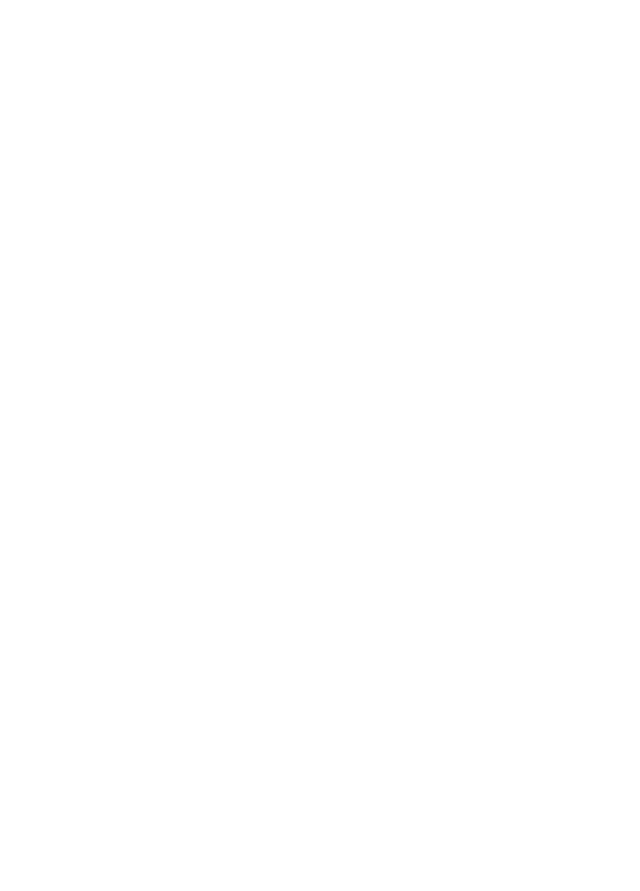
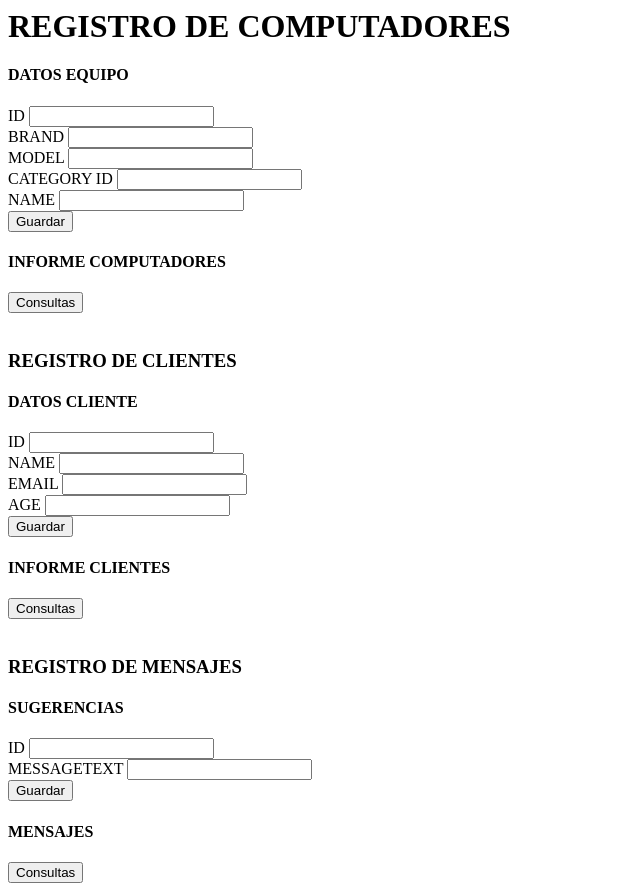
Before and after one commit to carloscruzmt/reto2, a plain HTML site: page index.html in a window 1280 px wide. Shown: the whole page, without its empty margins (0-640 px from the left). Before the commit the page ends 800 px from the top, so only its background shows below. Drawn offline with nearby package versions, Linux system fonts and the light colour scheme.

Commit message:
Adición de contenido: títulos, formularios para ingreso de datos de computadores, clientes y mensajes. También de los respectivos botones de cuardar datos y llamado a borrar y/o editar.

```diff
--- a/index.html
+++ b/index.html
@@ -1,10 +1,60 @@
 <html>
     <head>
         <meta charset="utf-8">
+        <script type="text/javascript" src="https://code.jquery.com/jquery-3.6.0.min.js"></script>
+        <script type="text/javascript" src="js/consultar_pc.js"></script>
+        <script type="text/javascript" src="js/guardar_pc.js"></script>
+        <script type="text/javascript" src="js/eliminar_pc.js"></script>
+        <script type="text/javascript" src="js/consultar_cl.js"></script>
+        <script type="text/javascript" src="js/guardar_cl.js"></script>
+        <script type="text/javascript" src="js/eliminar_cl.js"></script>
+        <script type="text/javascript" src="js/consultar_msg.js"></script>
+        <script type="text/javascript" src="js/guardar_msg.js"></script>
+        <script type="text/javascript" src="js/eliminar_msg.js"></script>
     </head>
 
     <body>
+        <h1>REGISTRO DE COMPUTADORES</h1>
+        <h4>DATOS EQUIPO</h4>
+        ID <input type="number" id="id_pc" /> <br/>
+        BRAND <input type="text" id="brand" /> <br/>
+        MODEL <input type="number" id="model" /> <br/>
+        CATEGORY ID <input type="number" id="category_id" /> <br/>
+        NAME <input type="text" id="name" /> <br/>
+        <button onclick="guardar_pc()">Guardar</button>
+        <br/>
+        <h4>INFORME COMPUTADORES</h4>
+        <button onclick="consultar_pc()">Consultas</button>
+        <div id="tabla_pc">
+            <!-- Espacio para la tabla -->
+        </div>
+        <br/>
 
+        <h3>REGISTRO DE CLIENTES</h3>
+        <h4>DATOS CLIENTE</h4>
+        ID <input type="number" id="id_cl" /> <br/>
+        NAME <input type="text" id="name_cl" /> <br/>
+        EMAIL <input type="text" id="email" /> <br/>
+        AGE <input type="number" id="age" /> <br/>
+        <button onclick="guardar_cl()">Guardar</button>
+        <br/>
+        <h4>INFORME CLIENTES</h4>
+        <button onclick="consultar_cl()">Consultas</button>
+        <div id="tabla_cl">
+            <!-- Espacio para la tabla -->
+        </div>
+        <br/>
+
+        <h3>REGISTRO DE MENSAJES</h3>
+        <h4>SUGERENCIAS</h4>
+        ID <input type="number" id="id_msg" /> <br/>
+        MESSAGETEXT <input type="text" id="messagetext" /> <br/>
+        <button onclick="guardar_msg()">Guardar</button>
+        <br/>
+        <h4>MENSAJES</h4>
+        <button onclick="consultar_msg()">Consultas</button>
+        <div id="tabla_msg">
+            <!-- Espacio para la tabla -->
+        </div>
     </body>
-
 </html>
```
